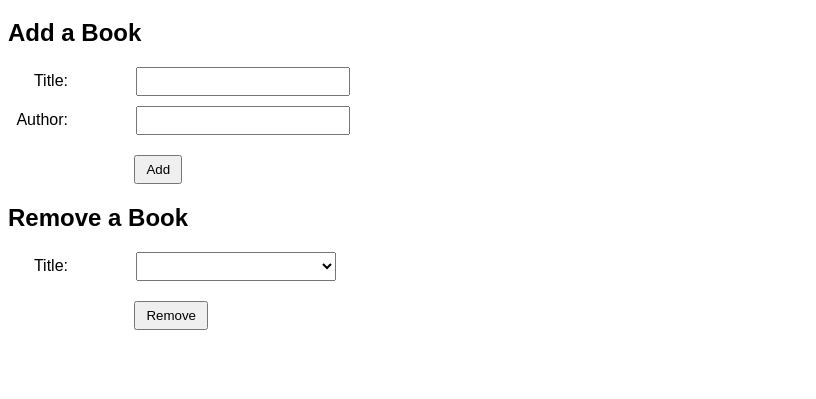
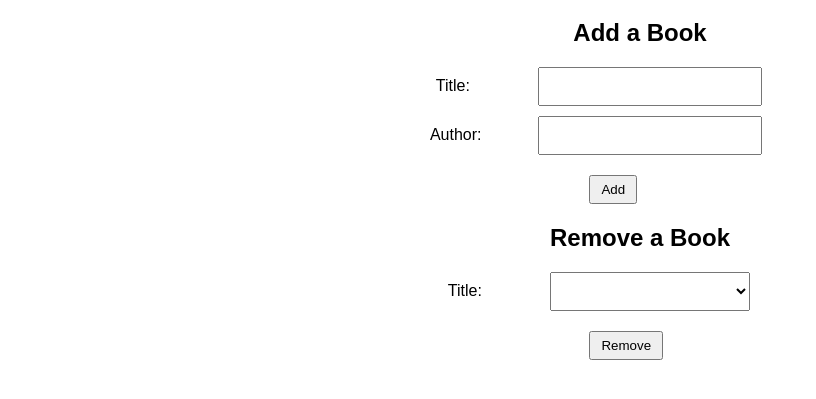
Before and after one commit to Gardimy/Awesome_books, a website: page index.html in a window 1280 px wide. Shown: the part 61-460 px from the top of the page, without its empty margins (0-816 px from the left). Drawn offline with Linux system fonts and the light colour scheme.

Commit message:
Center elements

```diff
--- a/style.css
+++ b/style.css
@@ -8,25 +8,34 @@ h1 {
 
 form {
   margin-bottom: 20px;
+  text-align: center;
 }
 
 label {
   display: inline-block;
-  width: 60px;
+  width: 40px;
   text-align: right;
+  margin-right: 5%;
 }
 
 input,
 select {
   width: 200px;
-  padding: 5px;
-  margin-left: 5%;
+  padding: 10px;
+  padding-left: 10px;
+  margin-left: 0;
   margin-bottom: 10px;
+  margin-right: 7%;
 }
 
 button {
   display: block;
   margin: 10px;
-  margin-left: 10%;
+  margin-left: 46%;
   padding: 5px 10px;
+
 }
+
+#book-list {
+  text-align: center;
+}
```
